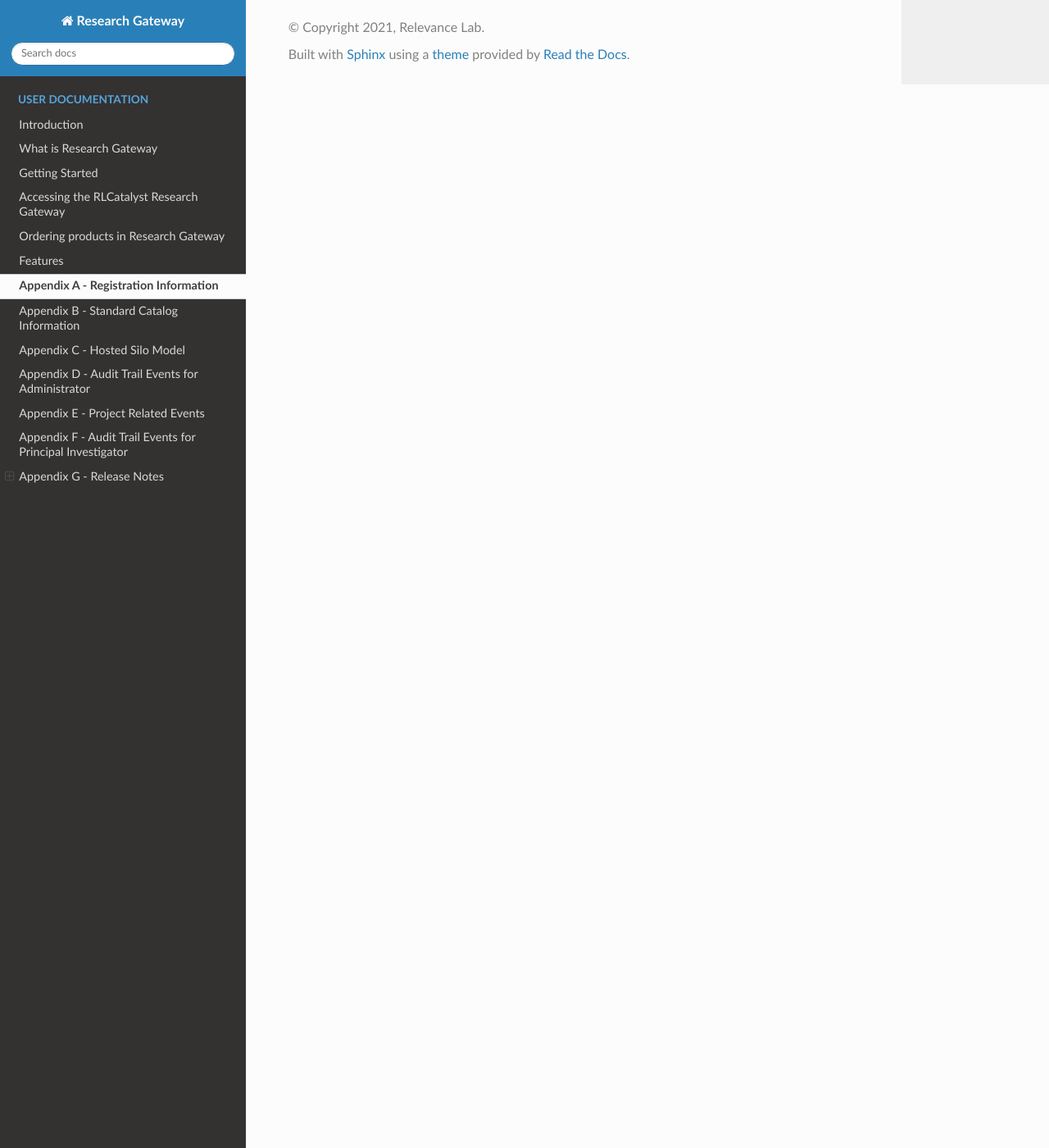
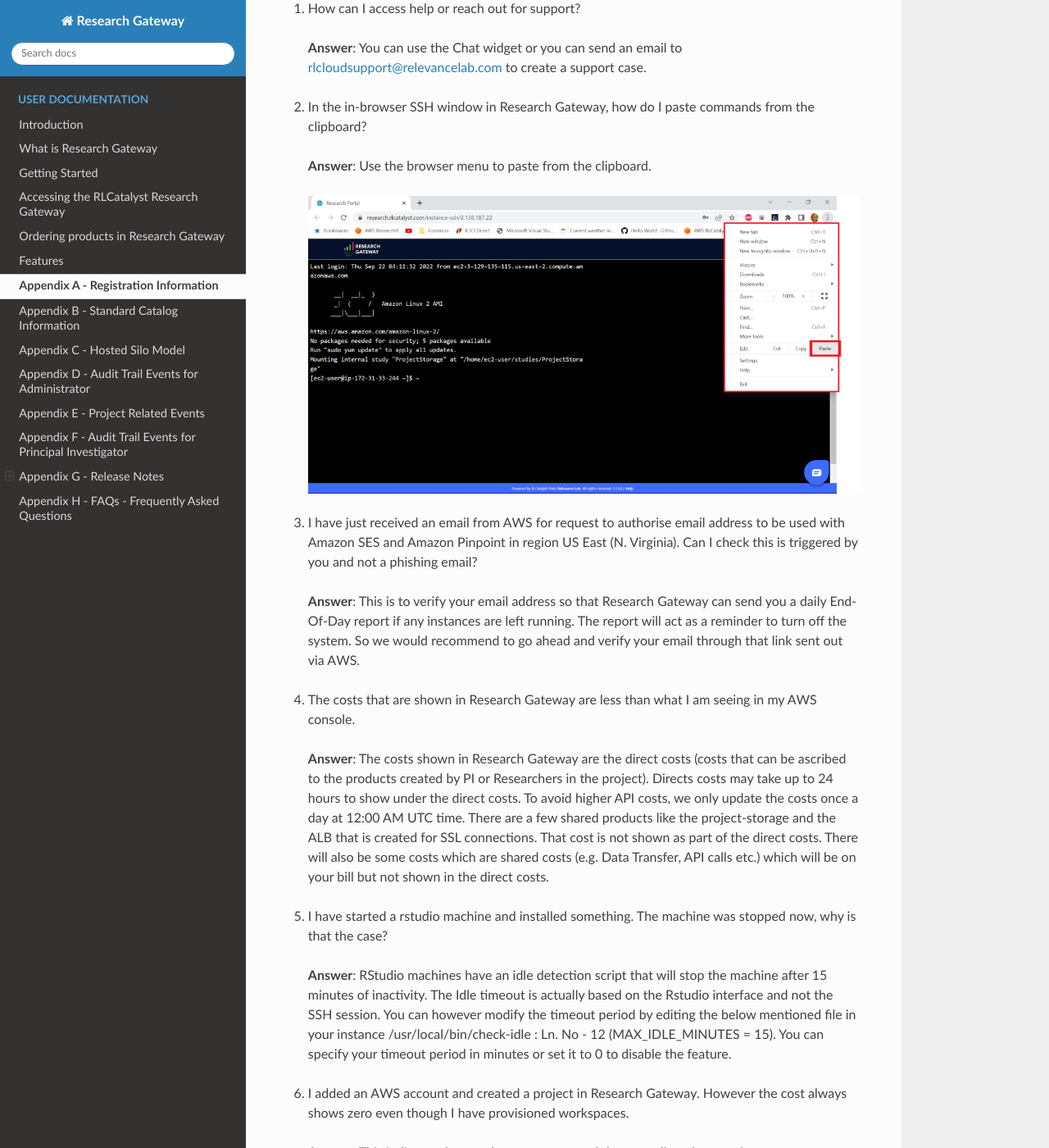
Before and after one commit to RLOpenCatalyst/rg-doc, a Sphinx documentation site: the page built from source/Appendices.rst, in a window 1280 px wide and 1400 px high, scrolled down 23411 px. Shown: the whole window at 82% size. Built offline with Sphinx 7.4.7 and the Read the Docs theme 2.0.0, drawn with Linux system fonts in a browser that asks for light colours; some of the changed text lies outside the part shown.

Commit message:
FAQ-1.13.0

```diff
--- a/source/Appendices.rst
+++ b/source/Appendices.rst
@@ -96,3 +96,49 @@
 12. UI changes required in Public studies.
 13. s3 : explore: upload: create an audit trail event for failure.
 14. PCluster:Latest AMI causing stack to fail if there is a fileSystemId as input parameter when scheduler is aws batch, need to fix
+
+Appendix H - FAQs - Frequently Asked Questions
+==============================================
+
+1. How can I access help or reach out for support?
+
+ **Answer**: You can use the Chat widget or you can send an email to rlcloudsupport@relevancelab.com to create a support case.
+
+
+2. In the in-browser SSH window in Research Gateway, how do I paste commands from the clipboard?
+
+ **Answer**: Use the browser menu to paste from the clipboard.
+
+ .. image:: images/FAQ_SSHwindow.png
+
+3. I have just received an email from AWS for request to authorise email address to be used with Amazon SES and Amazon Pinpoint in region US East (N. Virginia). Can I check this is triggered by you and not a phishing email?
+
+ **Answer**: This is to verify your email address so that Research Gateway can send you a daily End-Of-Day report if any instances are left running. The report will act as a reminder to turn off the system. So we would recommend to go ahead and verify your email through that link sent out via AWS.
+
+4. The costs that are shown in Research Gateway are less than what I am seeing in my AWS console.
+
+ **Answer**:  The costs shown in Research Gateway are the direct costs (costs that can be ascribed to the products created by PI or Researchers in the project). Directs costs may take up to 24 hours to show under the direct costs. To avoid higher API costs, we only update the costs once a day at 12:00 AM UTC time. There are a few shared products like the project-storage and the ALB that is created for SSL connections. That cost is not shown as part of the direct costs. There will also be some costs which are shared costs (e.g. Data Transfer, API calls etc.) which will be on your bill but not shown in the direct costs.
+
+5. I have started a rstudio machine and installed something. The machine was stopped now, why is that the case?
+
+ **Answer**: RStudio machines have an idle detection script that will stop the machine after 15 minutes of inactivity. The Idle timeout is actually based on the Rstudio interface and not the SSH session. You can however modify the timeout period by editing the below mentioned file in your instance /usr/local/bin/check-idle : Ln. No - 12 (MAX_IDLE_MINUTES = 15). You can specify your timeout period in minutes or set it to 0 to disable the feature.
+
+6. I added an AWS account and created a project in Research Gateway. However the cost always shows zero even though I have provisioned workspaces.
+
+ **Answer**: This indicates that you have not approved the cost_allocation tags in your payee account. Research Gateway tags all resources with certain tags so that we can track the costs. However AWS requires that cost allocation tags be first approved in the payee account. Your account may be a payee account (in which case you might be able to follow the instructions in the link yourself). More often than not, there is a master account which IT controls which is the payee account. The consumption accounts are child accounts of that master account. In this latter case the cost allocation tags need to be approved in the payee (master account).  Note that products created before the tags are approved will not be tracked for cost. See the procedure for :ref:`Cost allocation tags activation<Cost_allocation>`.
+
+7. My First Name or Last Name is incorrect. How can I correct it?
+
+ **Answer**: Please contact rlcloudsupport@relevancelab.com.
+
+8. I provisioned a product but received an error "You have requested more vCPU capacity than your current vCPU limit of N allows for the instance bucket that the specified instance type belongs to."
+
+ **Answer**: It looks like you have hit an AWS Service Quota limit. Please contact your Principal Investigator or IT Administrator who manages your AWS account and ask them to create a support case with AWS for a `service quota <https://docs.aws.amazon.com/general/latest/gr/aws_service_limits.html>`_ limit increment.
+
+9. I provisioned a product but it is stuck in "Transitioning". How can I connect to the system?
+
+ **Answer**: This should occur very rarely. Please contact rlcloudsupport@relevancelab.com.
+
+10. I received a verification link when I registered for Research Gateway (or when my Principal Investigator invited me). However when I click on the link, I get an error that says the link has expired.
+
+ **Answer**:  The link expires in 24 hours for security reasons. You can ask your PI to "Resend the verification link" from the user management screen. If you are still facing an issue, you can send an email to rlcloudsupport@relevancelab.com.
--- a/source/Features.rst
+++ b/source/Features.rst
@@ -82,6 +82,8 @@
 You can  also see researcher-wise budget details which are linked to a particular project and  you can see configured product details in product-wise budget details page.
 
 .. image:: images/Admin_Budgets_Researcher-WiseBudgetBreakdown.png
+
+.. _`Cost_allocation`:
 
 Cost allocation tags activation
 -------------------------------
```
Also changed, not shown: source/images/FAQ_SSHwindow.png (added).
